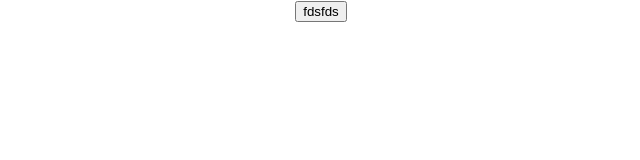
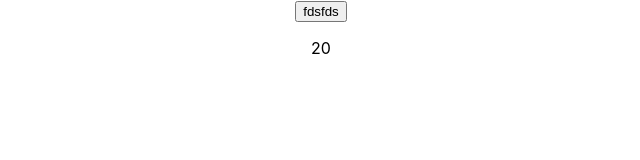
Before and after one commit to SerhiiKushanrenko/nfcreader.frontend, a React (Create React App) app: page / in a window 1280 px wide. Shown: the top 160 px of the page, without its empty margins (319-959 px from the left). Built offline with nearby package versions, Linux system fonts and the light colour scheme.

Commit message:
refactoring

```diff
--- a/src/App.js
+++ b/src/App.js
@@ -6,7 +6,7 @@ import { useState } from 'react';
 
 function App() {
   let guid = 0
-  const [test1,setTest] = useState();
+  const [test1,setTest] = useState(20);
  const URL = 'https://localhost:7241/api/User';
 
   function test(){
```
